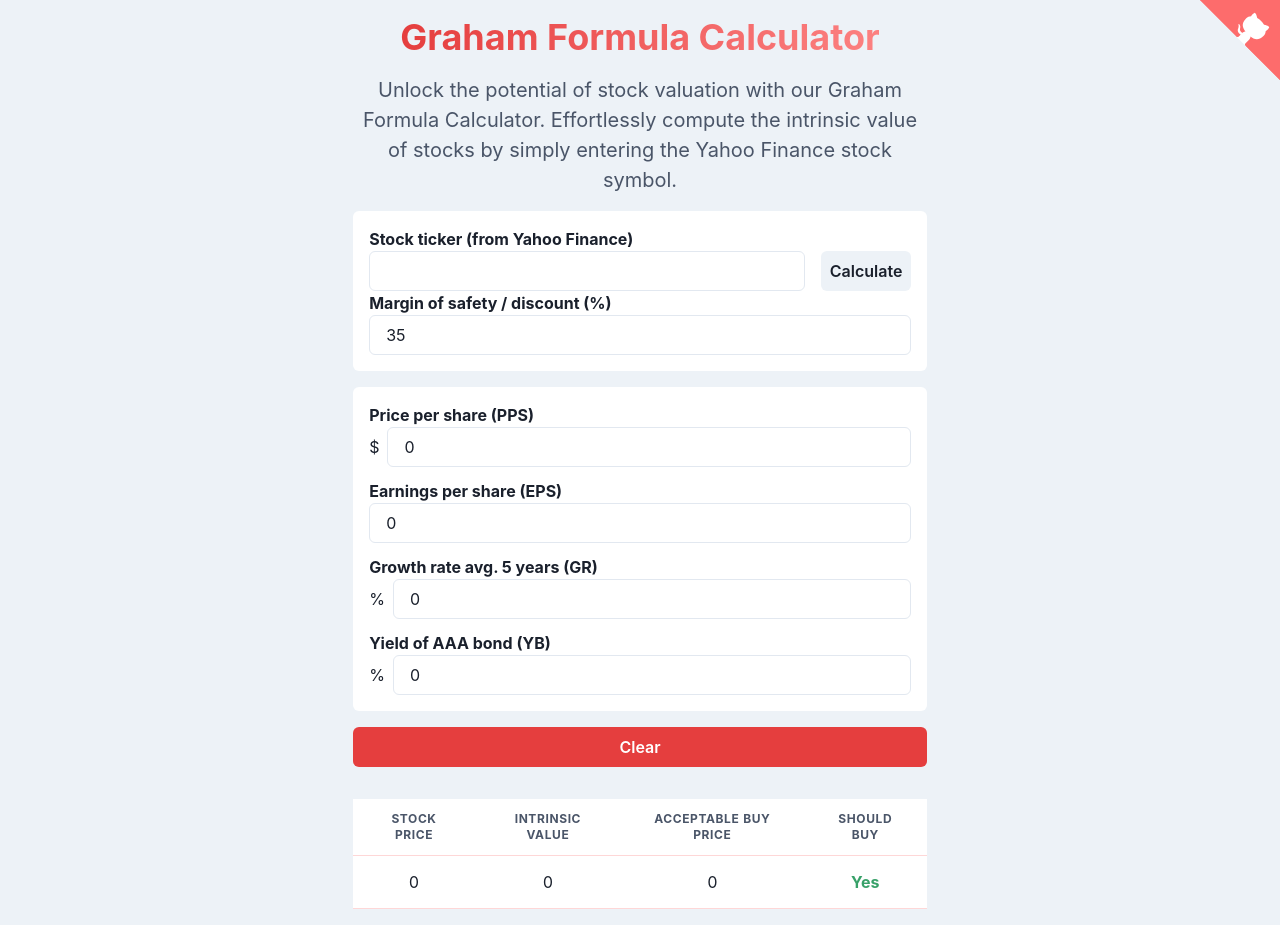
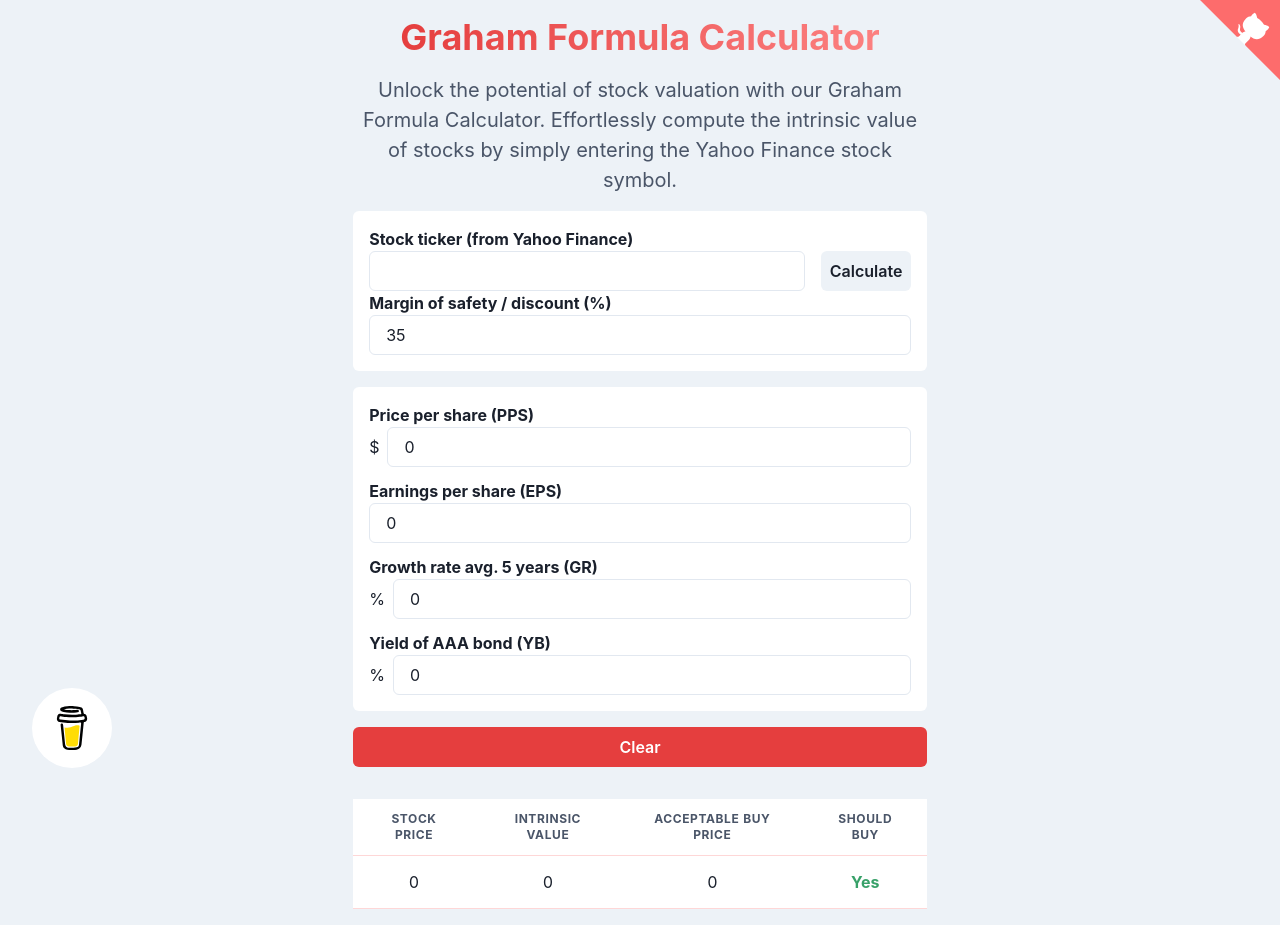
Before and after one commit to KelvinSweere/QuickIntrinsicValue, a Next.js app: page / in a window 1280 px wide. Built offline with nearby package versions, Linux system fonts and the light colour scheme.

Commit message:
Added buy-me-a-coffee button.

```diff
--- a/src/components/landing/landing-page.tsx
+++ b/src/components/landing/landing-page.tsx
@@ -1,13 +1,13 @@
 import IntrinsicValueCalculator from '../calculator/intrinsic-value-calculator';
-import Banner from '../promotion/banner';
+import BuyCoffee from '../promotion/buy-coffee';
 import GithubCorner from '../promotion/github-corner';
 
 const LandingPage = () => {
   return (
     <>
       <GithubCorner />
+      <BuyCoffee />
       <IntrinsicValueCalculator />
-      <Banner />
     </>
   );
 };
--- a/src/components/promotion/banner.tsx
+++ /dev/null
@@ -1,7 +0,0 @@
-import GithubCorner from './github-corner';
-
-const Banner = () => {
-  return <GithubCorner />;
-};
-
-export default Banner;
--- /dev/null
+++ b/src/components/promotion/buy-coffee.tsx
@@ -0,0 +1,31 @@
+import { Box, Circle, Image } from '@chakra-ui/react';
+
+const BuyCoffee = () => {
+  return (
+    <Box
+      as="a"
+      href="https://github.com/KelvinSweere/Quick_Intrinsic_Value"
+      target="_blank"
+      className="github-corner"
+      aria-label="Buy me a coffee"
+      position="fixed"
+      bottom="2rem"
+      left="2rem"
+      zIndex="9999"
+      border="0"
+    >
+      <Circle
+        bgColor="white"
+        minW="5rem"
+        minH="5rem"
+        display="flex"
+        justifyContent="center"
+        alignItems="center"
+      >
+        <Image src="svg/buy-me-a-coffee.svg" alt="Buy Me a Coffee" />
+      </Circle>
+    </Box>
+  );
+};
+
+export default BuyCoffee;
--- a/src/components/promotion/github-corner.tsx
+++ b/src/components/promotion/github-corner.tsx
@@ -16,7 +16,8 @@ const GithubCorner = () => {
   return (
     <Box
       as="a"
-      href="https://your-url"
+      href="https://github.com/KelvinSweere/Quick_Intrinsic_Value"
+      target="_blank"
       className="github-corner"
       aria-label="View source on GitHub"
       position="absolute"
```
Also changed, not shown: public/svg/buy-me-a-coffee.svg (added).
